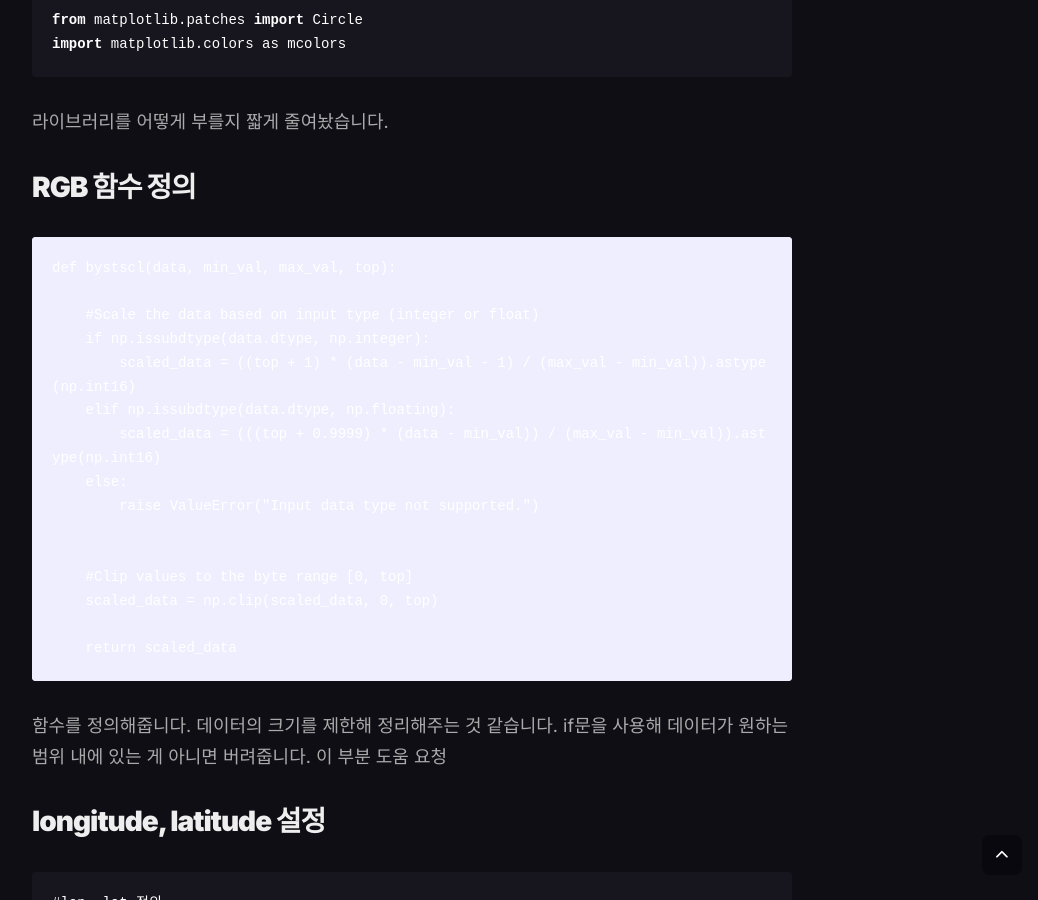
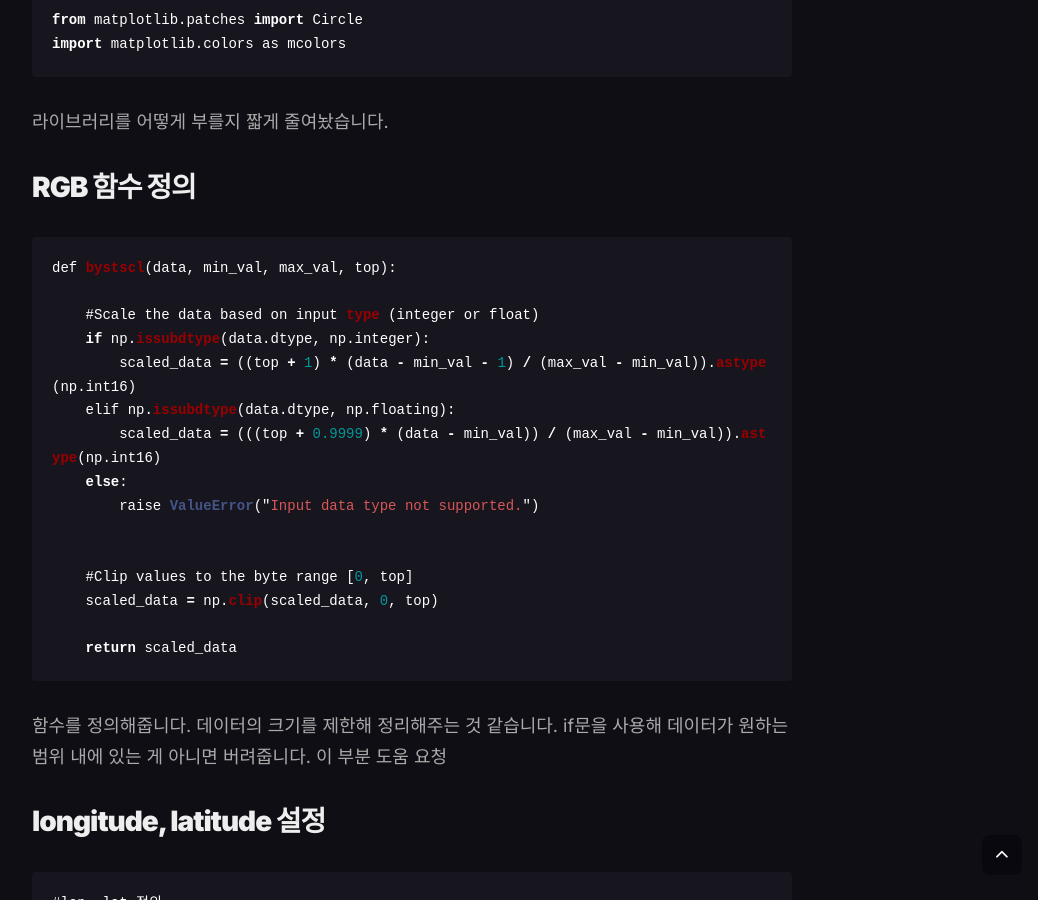
Before and after one commit to La-Folia/La-folia.github.io, a Jekyll site: the page built from _posts/2023-11-15-gk2a.markdown, in a window 1280 px wide and 900 px high, scrolled down 1674 px. Shown: the whole window, without its empty margins (228-1266 px from the left). Built offline with Jekyll 4.4.1, drawn with Linux system fonts in a browser that asks for light colours; nearby versions of some CDN libraries; comment, search, counter and statistics services are not loaded; some of the changed text lies outside the part shown.

Commit message:
Update 2023-11-15-gk2a.markdown
Signed-off-by: jxngxxchan <144867211+jxngxxchan@users.noreply.github.com>

````diff
--- a/_posts/2023-11-15-gk2a.markdown
+++ b/_posts/2023-11-15-gk2a.markdown
@@ -50,7 +50,7 @@ import matplotlib.colors as mcolors
 
 ## RGB 함수 정의
 
-```
+{% highlight js %}
 def bystscl(data, min_val, max_val, top):
 
     #Scale the data based on input type (integer or float)
@@ -66,7 +66,7 @@ def bystscl(data, min_val, max_val, top):
     scaled_data = np.clip(scaled_data, 0, top)
 
     return scaled_data
-```
+{% endhighlight %}
 
 함수를 정의해줍니다. 데이터의 크기를 제한해 정리해주는 것 같습니다.
 if문을 사용해 데이터가 원하는 범위 내에 있는 게 아니면 버려줍니다. 이 부분 도움 요청
@@ -282,8 +282,5 @@ ax.add_patch(circle)
 주어진 자료를 가지고 나도 그림을 그릴 수 있다니!
 다들 배워보면 좋겠습니다.
 
-<<<<<<< HEAD
+
 <img src='/images/gk2a_RGB.png'>
-=======
-<'/images/gk2a_RGB.png'>
->>>>>>> 270cb39bcd04612c43908bed1db876b17cfab75a
````
